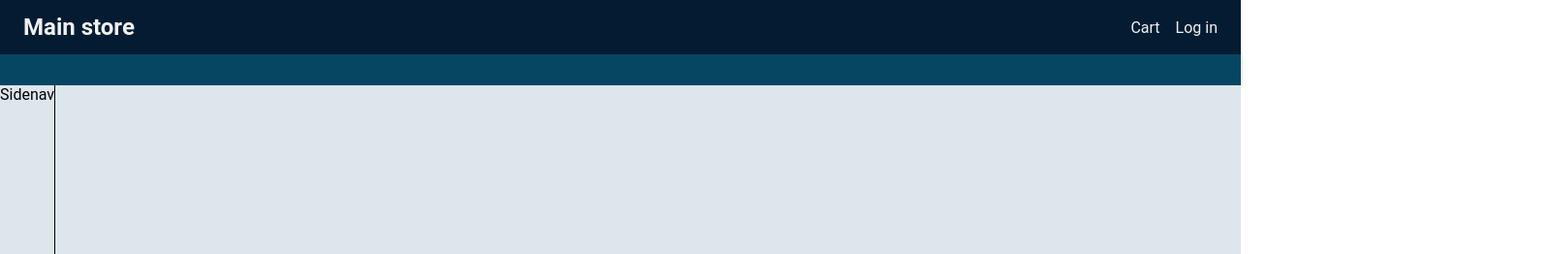
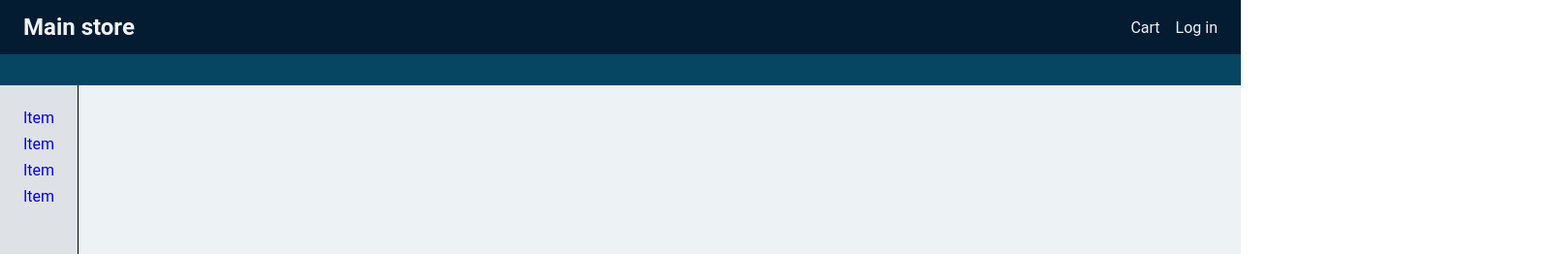
Before and after one commit to mayware/Full-Stack-React-application, a React (Create React App) app in the folder frontend/: page / in a window 1280 px wide. Shown: the top 262 px of the page at 97% size, 1601 px wide, since content can reach past the window. Built offline with nearby package versions, Linux system fonts and the light colour scheme; no server answers.

Commit message:
added few lines of code\

```diff
--- a/frontend/src/components/Sidenav.js
+++ b/frontend/src/components/Sidenav.js
@@ -1,7 +1,22 @@
 const Sidenav = () => {
     return (
         <aside className="sidenav">
-            Sidenav
+            <div className="sidenav-container">
+                <ul className="sidenav-items-list">
+                    <li className="sidenav-list-item">
+                        <a href="#" className="sidenav-item">Item</a>
+                    </li>
+                    <li className="sidenav-list-item">
+                        <a href="#" className="sidenav-item">Item</a>
+                    </li>
+                    <li className="sidenav-list-item">
+                        <a href="#" className="sidenav-item">Item</a>
+                    </li>
+                    <li className="sidenav-list-item">
+                        <a href="#" className="sidenav-item">Item</a>
+                    </li>
+                </ul>
+            </div>
         </aside>);
 }
 
--- a/frontend/src/index.css
+++ b/frontend/src/index.css
@@ -63,7 +63,7 @@
   display: flex;
   height: 100%;
   margin: 0 auto;
-  background: #DDE6ED;
+  background: #edf2f4;
 }
 
 .sidenav-product-list {
@@ -76,7 +76,23 @@
 .sidenav {
   height: 100%;
   width: 100%;
+  padding: 1rem;
   border-right: 1px solid #000;
+  background: #dee2e6;
+}
+
+.sidenav-items-list {
+  list-style: none;
+  margin: 0;
+  padding: 0;
+}
+
+.sidenav-list-item {
+  margin: 0.5rem;
+}
+
+.sidenav-list-item a {
+  text-decoration: none;
 }
 
 .product-list-pagination {
@@ -97,18 +113,22 @@
 }
 
 .product-card {
-  display: flex;
+  /* display: flex;
   align-items: center;
-  justify-content: center;
-  flex-direction: column;
+  justify-content: center; */
+  text-align: center;
   max-height: 24rem;
   min-height: 24rem;
-  max-width: 17rem;
-  min-width: 17rem;
+  max-width: 20rem;
+  min-width: 20rem;
   padding: .5rem;
   border: 1px solid #778da9;
   border-radius: 0.3rem;
   background: #ffffff;
+}
+
+.product-card-inner {
+  border: 1px solid #000;
 }
 
 .product-image-box img {
```
